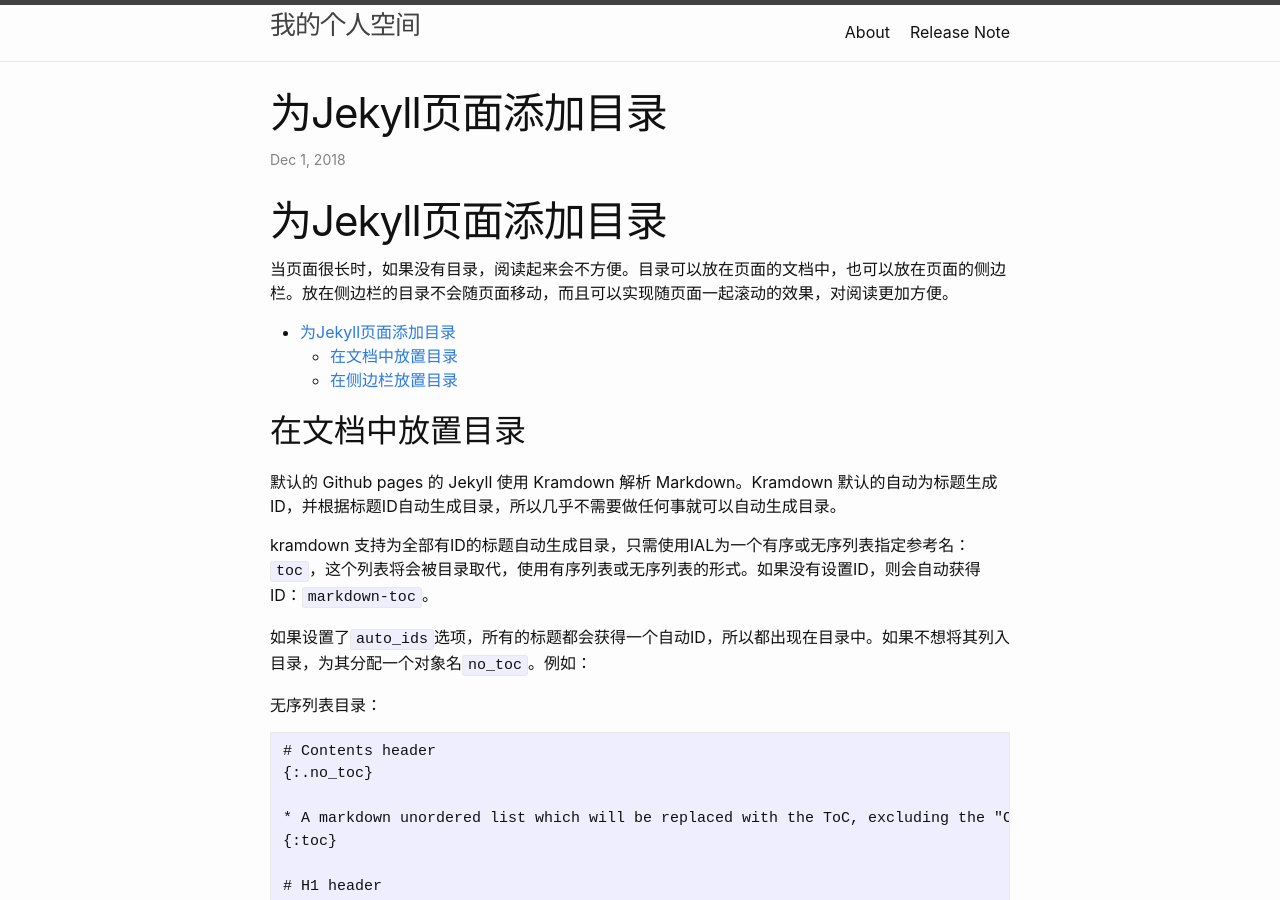
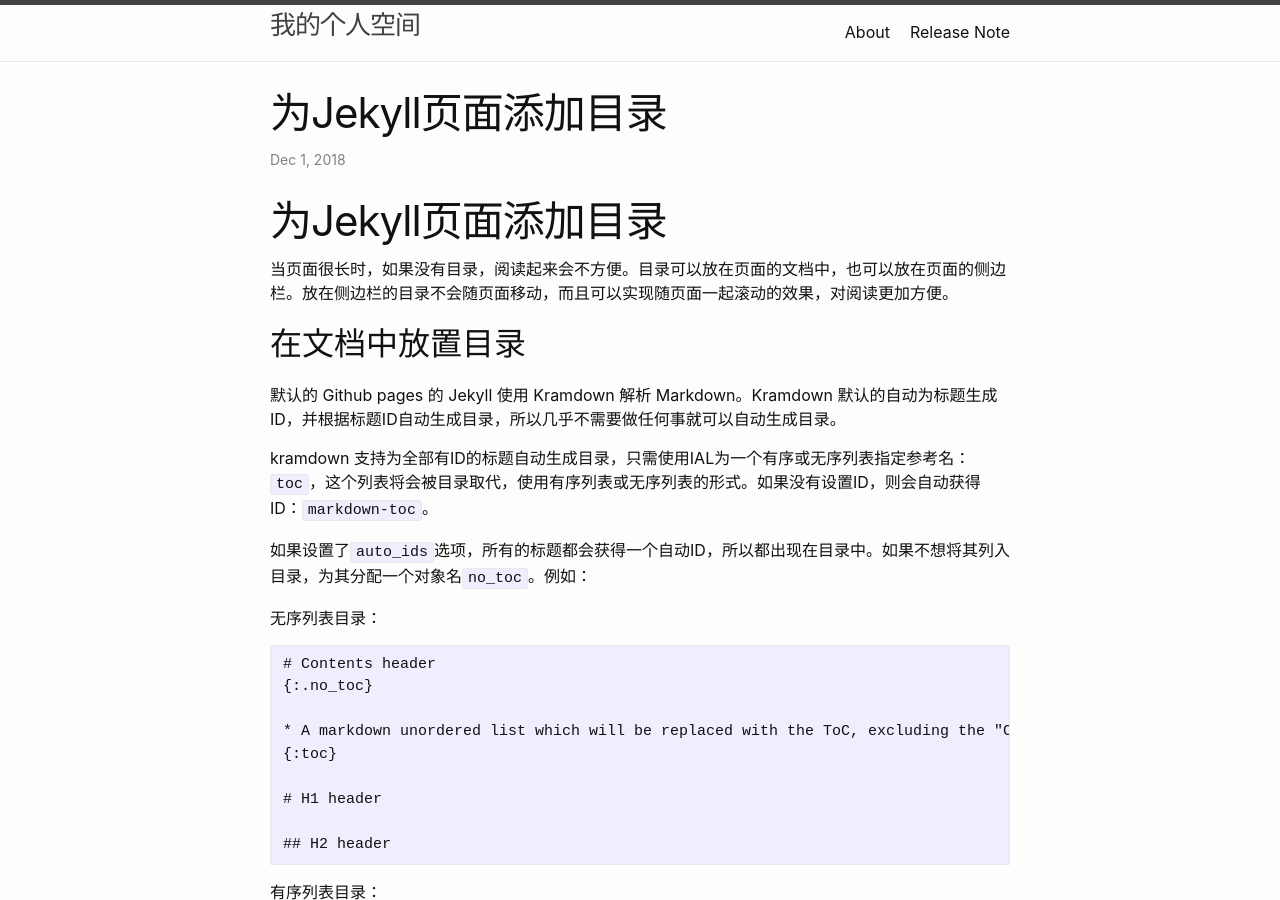
Before and after one commit to juyingzh/juyingzh.github.io, a Jekyll site: the page built from _posts/2018-12-01-add-toc-to-jekyll-page.md, in a window 1280 px wide and 900 px high. Built offline with Jekyll 4.4.1, drawn with Linux system fonts in a browser that asks for light colours.

Commit message:
a little modification

```diff
--- a/_posts/2018-12-01-add-toc-to-jekyll-page.md
+++ b/_posts/2018-12-01-add-toc-to-jekyll-page.md
@@ -6,9 +6,6 @@ title: 为Jekyll页面添加目录
 # 为Jekyll页面添加目录
 
 当页面很长时，如果没有目录，阅读起来会不方便。目录可以放在页面的文档中，也可以放在页面的侧边栏。放在侧边栏的目录不会随页面移动，而且可以实现随页面一起滚动的效果，对阅读更加方便。
-
-* TOC
-{:toc}
 
 ## 在文档中放置目录
 
```
